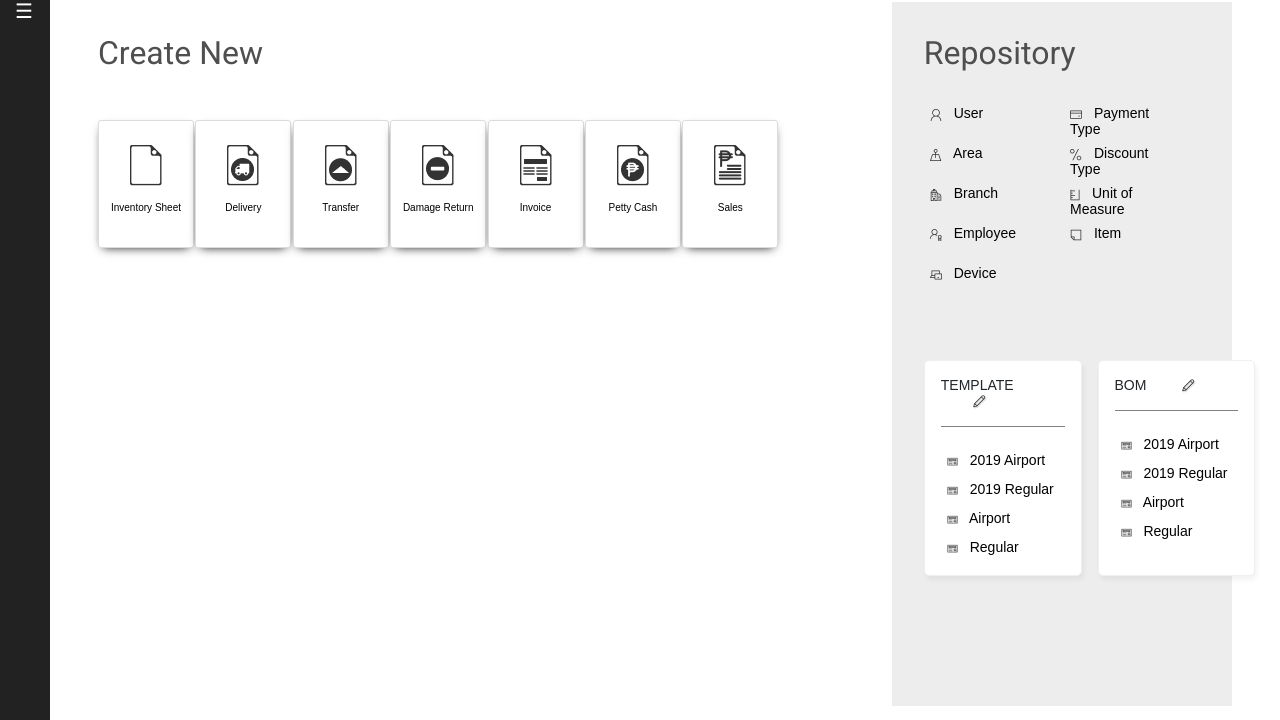
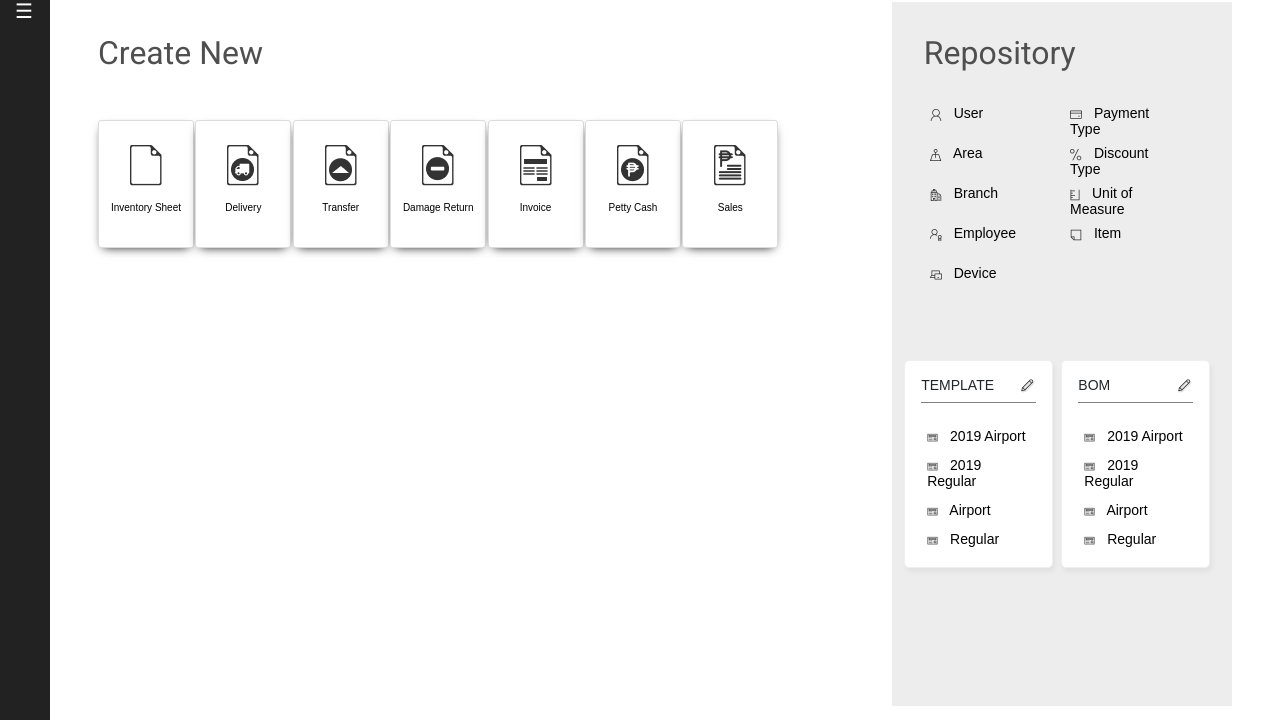
Before and after one commit to thethirdandres/wtidir, a Django app: page / in a window 1280 px wide. Shown: the part 80-800 px from the top of the page. Run offline with Django 3.2, Linux system fonts and the light colour scheme; some libraries are stand-ins or nearby versions.

Commit message:
Fixed landing page

```diff
--- a/wtidir/static/css/landing.css
+++ b/wtidir/static/css/landing.css
@@ -1,4 +1,5 @@
 /* Components */
+
 .text-gray {
     color: #4F4F4F
 }
@@ -8,7 +9,7 @@
     height: 100%;
 }
 
-.landing-page > h2 {
+.landing-page>h2 {
     font-weight: bolder;
 }
 
@@ -34,7 +35,6 @@
     padding: 2rem;
     margin-top: -2rem;
     background-color: #EDEDED;
-
 }
 
 .landing-page-repository-buttons-left,
@@ -55,16 +55,22 @@
 .landing-page-repository hr {
     /* color: black; */
     border-top: 1px solid grey !important;
-    margin-top: rem !important;
+    margin-top: .5rem !important;
 }
 
 .repository-foot {
-    margin-top: 5rem ;
+    margin-top: 5rem;
+    margin-left: -2.8rem;
     width: 120%;
 }
 
+.repository-foot-template-title {
+    display: inline-block;
+}
+
 .repository-edit {
-    margin-left: 2rem;
+    /* margin-left: 2rem; */
+    cursor: pointer;
 }
 
 .repository-foot-template button,
@@ -84,4 +90,5 @@
     box-shadow: 2px 4px 5px rgba(0, 0, 0, 0.05);
     border-radius: 5px;
     padding: 1rem 1rem;
+    width: 45%;
 }
--- a/wtidir/templates/landing_templates/landing.html
+++ b/wtidir/templates/landing_templates/landing.html
@@ -79,12 +79,12 @@
                     </button>
                 </div>
             </div>
-            <div class="repository-foot d-flex justify-content-between">
+            <div class="repository-foot d-flex ">
                 <hr/>
-                <div class="repository-foot-template mr-3">
-                    <div class="repository-foot-template-title roboto-14">
+                <div class="repository-foot-template mx-2">
+                    <div class="repository-foot-template-title roboto-14 d-flex justify-content-between">
                         TEMPLATE
-                        <img class="repository-edit" src="../../static/img/home-icons/repository/edit.png">
+                        <a><img class="repository-edit" src="../../static/img/home-icons/repository/edit.png"></a>
                     </div>
                     <hr/>
 
@@ -106,11 +106,10 @@
                     </button>
                 </div>
                 <div class="repository-foot-bom">
-                    <div class="repository-foot-template-title roboto-14">
+                    <div class="repository-foot-template-title roboto-14 d-flex justify-content-between">
                         BOM
-                        <img class="repository-edit" src="../../static/img/home-icons/repository/edit.png">
-                    </div>
-                    <hr/>
+                        <a><img class="repository-edit" src="../../static/img/home-icons/repository/edit.png"></a>
+                    </div><hr/>
                     <button class="roboto-14">
                         <img class="mr-2" src="../../static/img/home-icons/repository/templatebom.png">
                         2019 Airport
```
